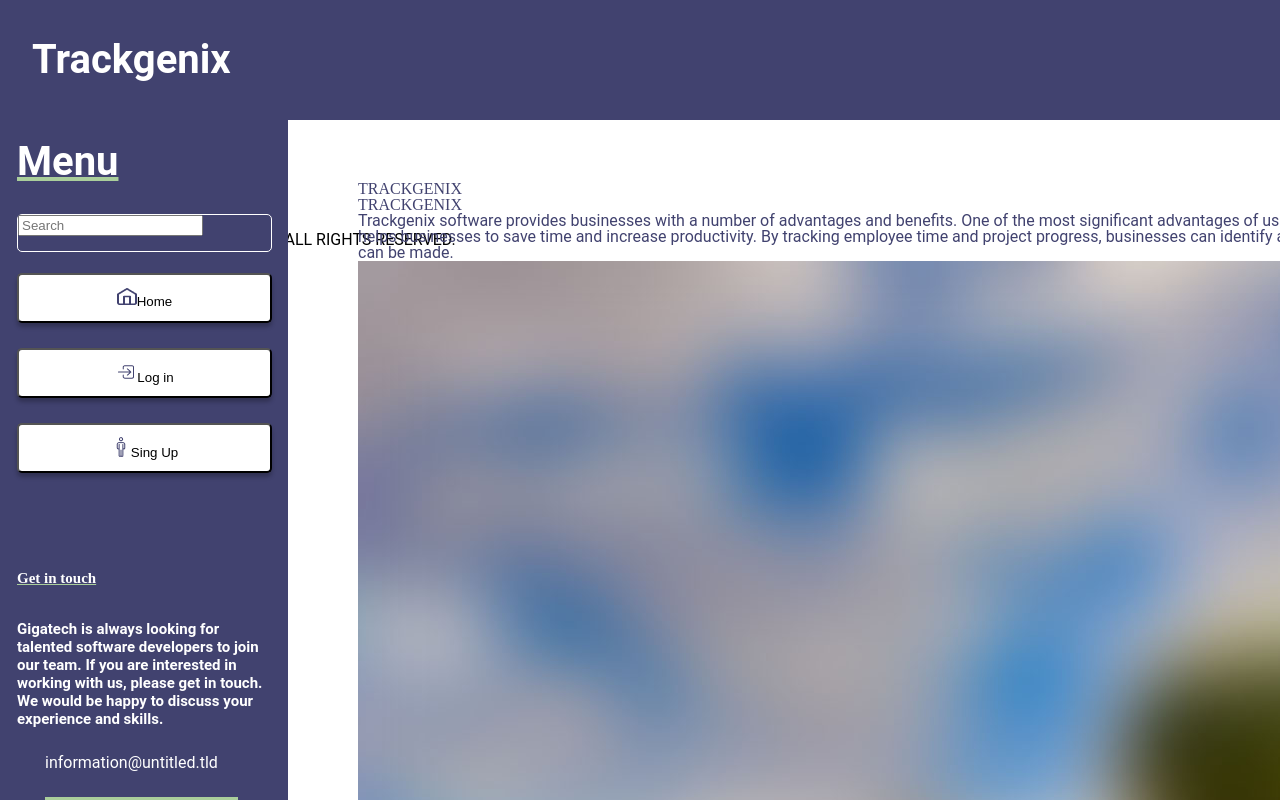
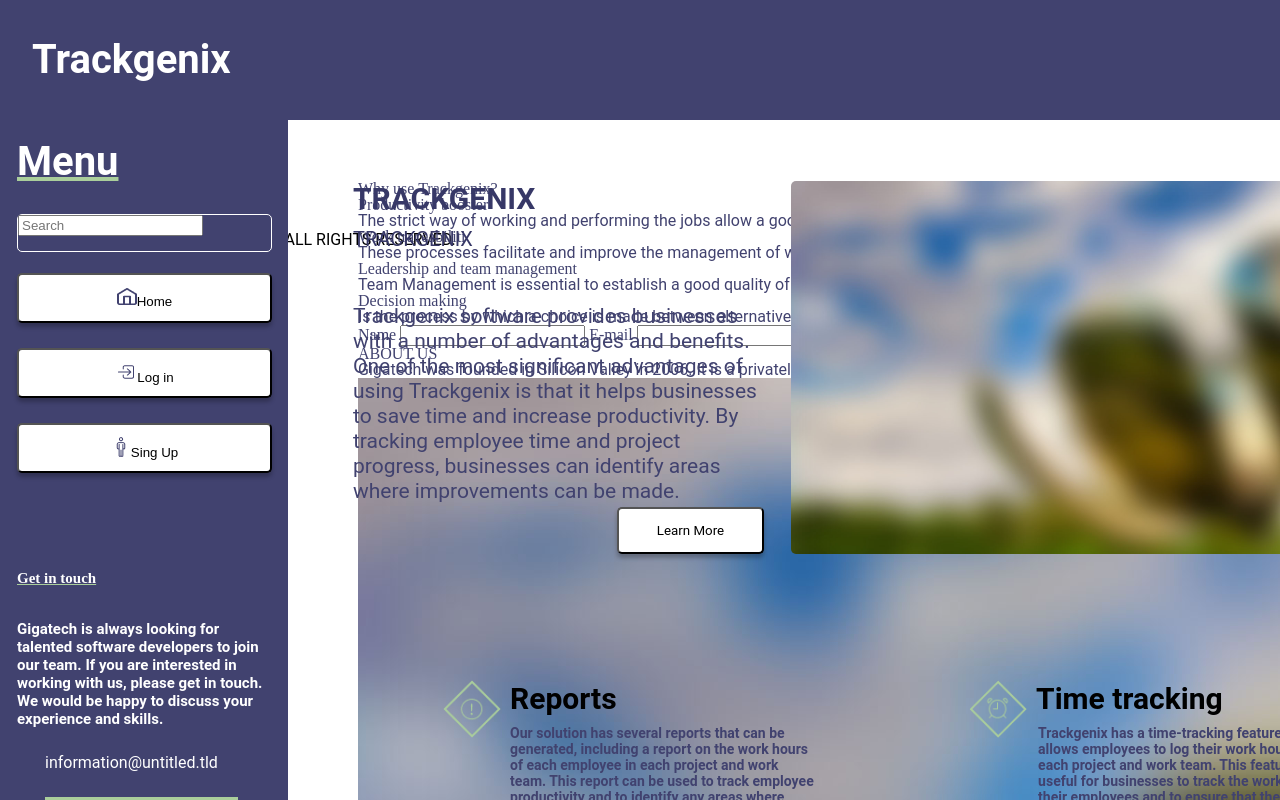
Before and after one commit to Jota-Vinacua/BaSP-A2022-Etapa-1, a plain HTML site: page Semana-03/index.htm in a window 1280 px wide. Drawn offline with Linux system fonts and the light colour scheme; files that its build step writes are made by us from their sources.

Commit message:
BaSP-W03-2022:Added 2 sections on CSS

```diff
--- a/Semana-03/CSS/style.css
+++ b/Semana-03/CSS/style.css
@@ -180,3 +180,207 @@ main {
     padding-top: 16px;
     color: #FFFFFF;
 }
+
+.h2-header {
+    position: absolute;
+    width: 183px;
+    height: 35px;
+    left: 353px;
+    top: 181px;
+    font-family:'Roboto', sans-serif;
+    font-style: normal;
+    font-weight: 700;
+    font-size: 30px;
+    line-height: 35px;
+    color: #373867;
+}
+
+.h3-subheader {
+    position: absolute;
+    width: 120px;
+    height: 23px;
+    left: 353px;
+    top: 228px;
+    font-family:'Roboto', sans-serif;
+    font-style: normal;
+    font-weight: 400;
+    font-size: 20px;
+    line-height: 23px;
+    color: #373867;
+}
+
+.paragraph-1 {
+    position: absolute;
+    width: 411px;
+    height: 234px;
+    left: 353px;
+    top: 304px;
+    font-family:'Roboto', sans-serif;
+    font-style: normal;
+    font-weight: 400;
+    font-size: 21px;
+    line-height: 25px;
+    color: #41426F;
+}
+
+.photo-1 {
+    position: absolute;
+    width: 663px;
+    height: 373px;
+    left: 791px;
+    top: 181px;
+    background: url(Sin título-1.jpg);
+    border-radius: 5px;
+}
+
+.button-learn {
+    font-family:'Roboto', sans-serif;
+    position: absolute;
+    width: 147px;
+    height: 47px;
+    left: 617px;
+    top: 507px;
+    background: #FFFFFF;
+    box-shadow: 0px 4px 4px rgba(0, 0, 0, 0.25);
+    border-radius: 5px;
+}
+
+.h2-reports {
+    position: absolute;
+    width: 107px;
+    height: 35px;
+    left: 510.11px;
+    top: 681.11px;
+    font-family:'Roboto', sans-serif;
+    font-style: normal;
+    font-weight: 700;
+    font-size: 30px;
+    line-height: 35px;
+    color: #000000;
+}
+.p-reports {
+    position: absolute;
+    width: 307px;
+    height: 107px;
+    left: 510.11px;
+    top: 725.11px;
+    font-family:'Roboto', sans-serif;
+    font-style: normal;
+    font-weight: 700;
+    font-size: 14px;
+    line-height: 16px;
+    color: #41426F;
+}
+.report-icon {
+    position: absolute;
+    width: 58.05px;
+    height: 58.05px;
+    left: 443px;
+    top: 680px;
+}
+
+.h2-timetracking {
+    position: absolute;
+    width: 200px;
+    height: 35px;
+    left: 1036.11px;
+    top: 681.11px;
+    font-family:'Roboto', sans-serif;
+    font-style: normal;
+    font-weight: 700;
+    font-size: 30px;
+    line-height: 35px;
+    color: #000000;
+}
+.p-tracking {
+    position: absolute;
+    width: 307px;
+    height: 107px;
+    left: 1038.11px;
+    top: 725.11px;
+    font-family:'Roboto', sans-serif;
+    font-style: normal;
+    font-weight: 700;
+    font-size: 14px;
+    line-height: 16px;
+    color: #41426F;
+}
+.timetracking-icon {
+    position: absolute;
+    width: 58.05px;
+    height: 58.05px;
+    left: 969.11px;
+    top: 680px;
+}
+
+.h2-management {
+    position: absolute;
+    width: 400px;
+    height: 35px;
+    left: 512.11px;
+    top: 935.11px;
+    /* Title */
+    font-family:'Roboto', sans-serif;
+    font-style: normal;
+    font-weight: 700;
+    font-size: 30px;
+    line-height: 35px;
+    color: #000000;
+}
+.p-management {
+    position: absolute;
+    width: 307px;
+    height: 107px;
+    left: 506.11px;
+    top: 977.11px;
+    /* Component Title */
+    font-family:'Roboto', sans-serif;
+    font-style: normal;
+    font-weight: 700;
+    font-size: 14px;
+    line-height: 16px;
+    color: #41426F;
+}
+.management-icon {
+    position: absolute;
+    width: 58.05px;
+    height: 58.05px;
+    left: 443.11px;
+    top: 927.11px;
+}
+
+.h2-mr {
+    position: absolute;
+    width: 300px;
+    height: 35px;
+    left: 1036.11px;
+    top: 935.11px;
+    /* Title */
+    font-family:'Roboto', sans-serif;
+    font-style: normal;
+    font-weight: 700;
+    font-size: 30px;
+    line-height: 35px;
+    color: #000000;
+}
+.p-mr {
+    position: absolute;
+    width: 307px;
+    height: 107px;
+    left: 1036.11px;
+    top: 977.11px;
+    /* Component Title */
+    font-family:'Roboto', sans-serif;
+    font-style: normal;
+    font-weight: 700;
+    font-size: 14px;
+    line-height: 16px;
+    color: #41426F;
+}
+.mr-icon {
+    position: absolute;
+    width: 58.05px;
+    height: 58.05px;
+    left: 969.11px;
+    top: 927.11px;
+}
--- a/Semana-03/index.htm
+++ b/Semana-03/index.htm
@@ -55,36 +55,36 @@
             </section>
             <section>
                 <article>
-                    <h2>Reports</h2>
-                    <img src="Assets/Report-icon.png" alt="Foto">
-                        <p>
+                    <h2 class="h2-reports">Reports</h2>
+                    <img class="report-icon" src="Assets/Report-icon.png" alt="Foto">
+                        <p class="p-reports">
                             Our solution has several reports that can be generated, including a report on the work hours
                             of each employee in each project and work team.
                             This report can be used to track employee productivity and to identify any areas where employees may be slacking off.
                         </p>
                 </article>
                 <article>
-                    <h2>Time Tracking</h2>
-                    <img src="Assets/TimeTracking-icon.png" alt="Foto">
-                    <p>
+                    <h2 class="h2-timetracking">Time tracking</h2>
+                    <img class="timetracking-icon" src="Assets/TimeTracking-icon.png" alt="Foto">
+                    <p class="p-tracking">
                         Trackgenix has a time-tracking feature that allows employees to log their work hours for each project and work team.
                         This feature is useful for businesses to track the work hours of their employees and to ensure that they are
                         being used efficiently.
                     </p>
                 </article>
                 <article>
-                    <h2>Resourse Management</h2>
-                    <img src="Assets/ResourceManagment-icon.png" alt="Foto">
-                    <p>
+                    <h2 class="h2-management">Resourse Management</h2>
+                    <img class="management-icon" src="Assets/ResourceManagment-icon.png" alt="Foto">
+                    <p class="p-management">
                         Our software has helped us to improve our resource management by allowing employees
                         to log their work hours in a central location.
                         This has made it easier for managers to track employee productivity and identify areas where improvements can be made.
                     </p>
                 </article>
                 <article>
-                    <h2>Multiple Roles</h2>
-                    <img src="Assets/MultiplesRol-icon.png" alt="Foto">
-                    <p>
+                    <h2 class="h2-mr">Multiple Roles</h2>
+                    <img class="mr-icon" src="Assets/MultiplesRol-icon.png" alt="Foto">
+                    <p class="p-mr">
                         The app will allow each employee to log in and select the project they are working on and the work team they are part of.
                         They will then be able to select the hours they worked and submit them. The app will then calculate
                         the total hours worked for each employee and project.
```
